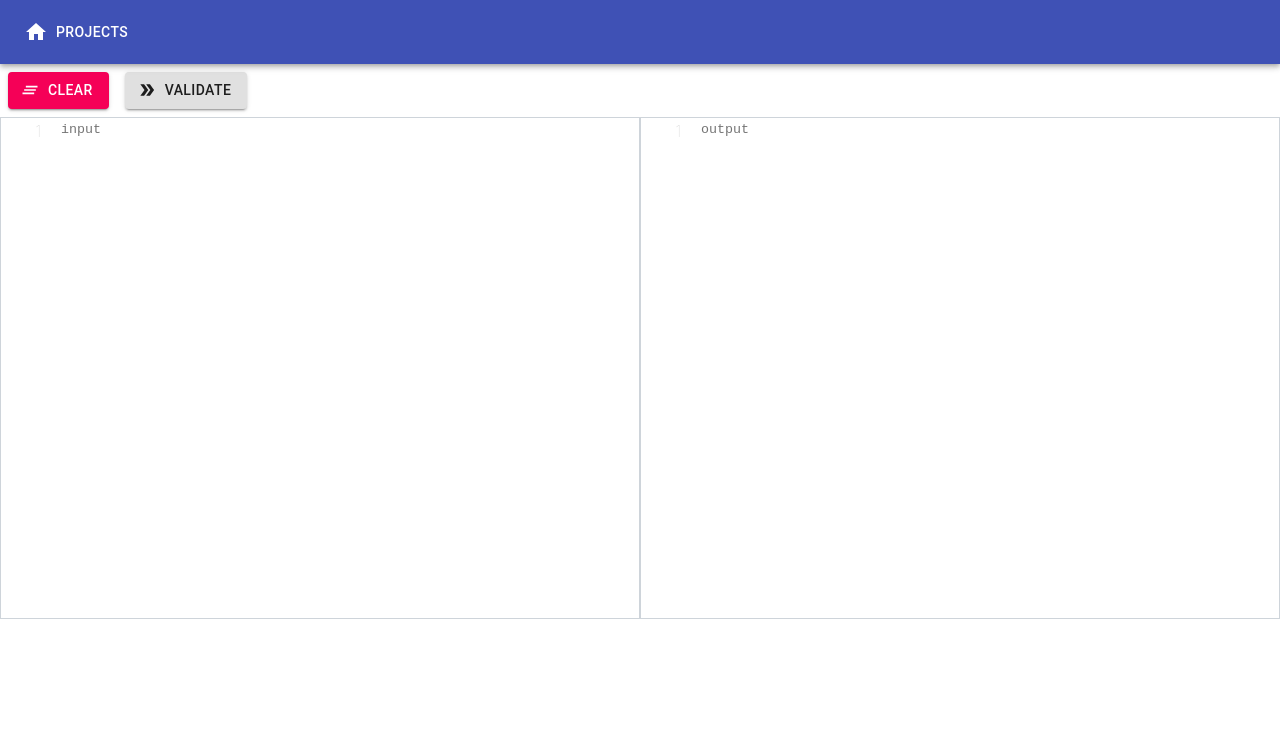
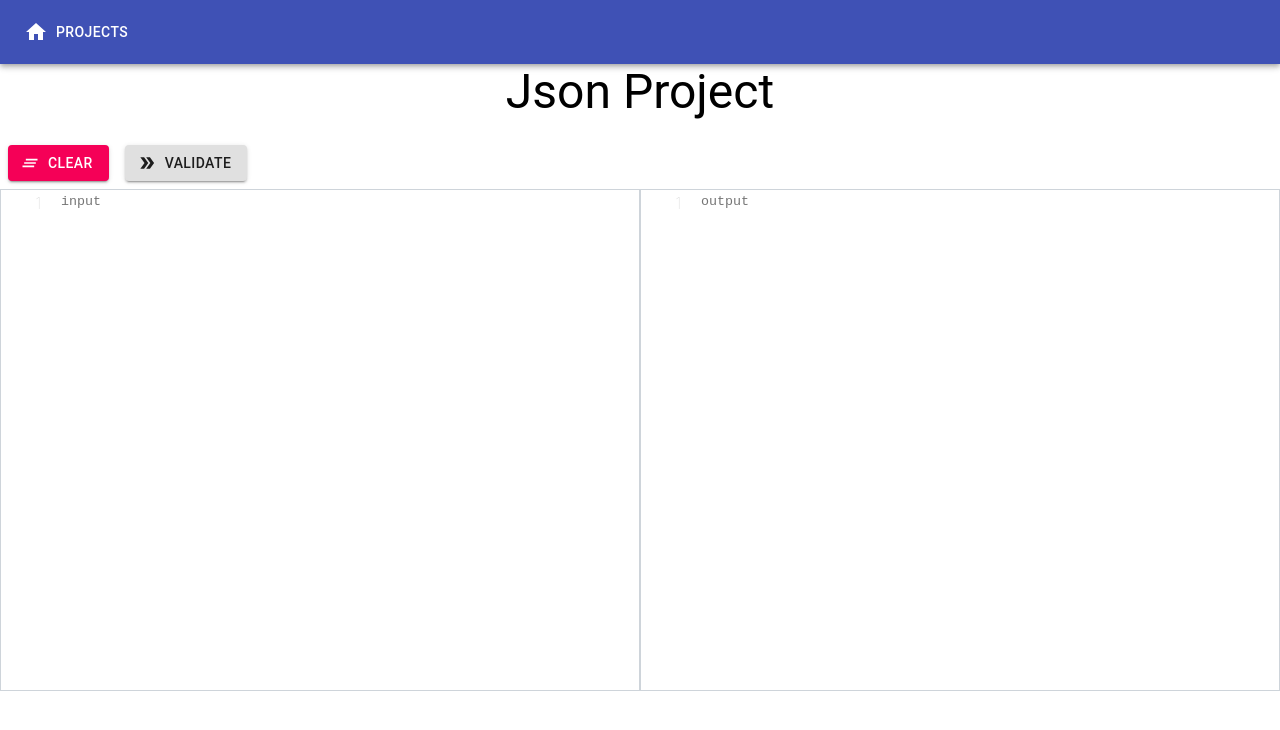
Before and after one commit to orange-puff/Playground, a React (Create React App) app in the folder src/Playground.Web/UI/: page /projects/json_project in a window 1280 px wide. Shown: the top 730 px of the page. Built offline with nearby package versions, Linux system fonts and the light colour scheme.

Commit message:
added title

```diff
--- a/src/Playground.Web/UI/src/components/nav/Navbar.tsx
+++ b/src/Playground.Web/UI/src/components/nav/Navbar.tsx
@@ -2,8 +2,7 @@ import React from 'react';
 import {
     makeStyles,
     AppBar,
-    Toolbar,
-    Typography
+    Toolbar
 } from "@material-ui/core";
 import Button from '@material-ui/core/Button';
 import HomeIcon from "@material-ui/icons/Home";
--- a/src/Playground.Web/UI/src/components/projects/Projects.tsx
+++ b/src/Playground.Web/UI/src/components/projects/Projects.tsx
@@ -1,10 +1,17 @@
 import React from 'react';
+import Button from '@material-ui/core/Button';
+import { Link } from 'react-router-dom';
 
 const Projects = () => {
     return (
-        <p>
-            My Projects
+        <div>
+            <p>
+                My Projects
         </p>
+            <ul>
+                <li><Button to="/projects/json_project" component={Link}>Json Project</Button></li>
+            </ul>
+        </div>
     );
 }
 
--- a/src/Playground.Web/UI/src/components/projects/json_project/JsonProject.tsx
+++ b/src/Playground.Web/UI/src/components/projects/json_project/JsonProject.tsx
@@ -5,14 +5,15 @@ import CloudDownloadIcon from '@material-ui/icons/CloudDownload';
 import ClearAllIcon from '@material-ui/icons/ClearAll';
 import { makeStyles } from '@material-ui/core/styles';
 import TextField from '@material-ui/core/TextField';
+import Typography from '@material-ui/core/Typography';
 import Editor from '../../editor/Editor';
 
 const useStyles = makeStyles((theme) => ({
     button: {
         margin: theme.spacing(1),
     },
-    editor: {
-        width: "50%"
+    title: {
+        textAlign: 'center'
     }
 }));
 
@@ -41,6 +42,9 @@ const JsonProject = () => {
 
     return (
         <div>
+            <Typography variant="h3" component="h3" gutterBottom className={styles.title}>
+                Json Project
+            </Typography>
             <div>
                 <Button
                     variant="contained"
@@ -61,9 +65,9 @@ const JsonProject = () => {
                     Validate
                 </Button>
             </div>
-            <div style={{display: "flex", flexDirection: "row"}}>
-                <Editor value={input} setValue={setInput} placeHolder='input' readonly={false}/>
-                <Editor value={output} placeHolder='output' readonly={true}/>
+            <div style={{ display: "flex", flexDirection: "row" }}>
+                <Editor value={input} setValue={setInput} placeHolder='input' readonly={false} />
+                <Editor value={output} placeHolder='output' readonly={true} />
             </div>
         </div>
     );
```
